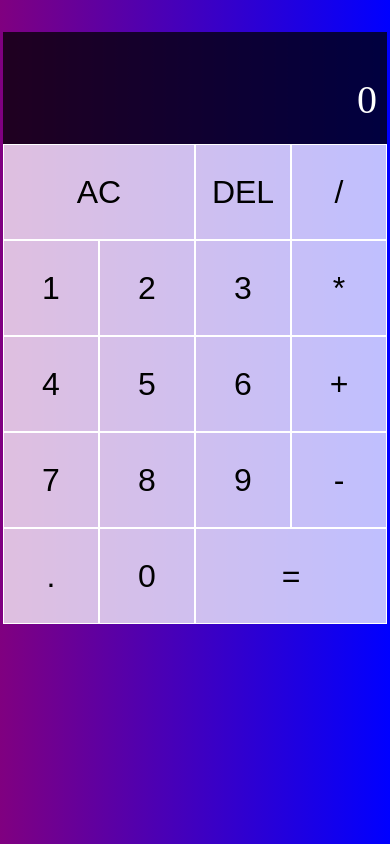
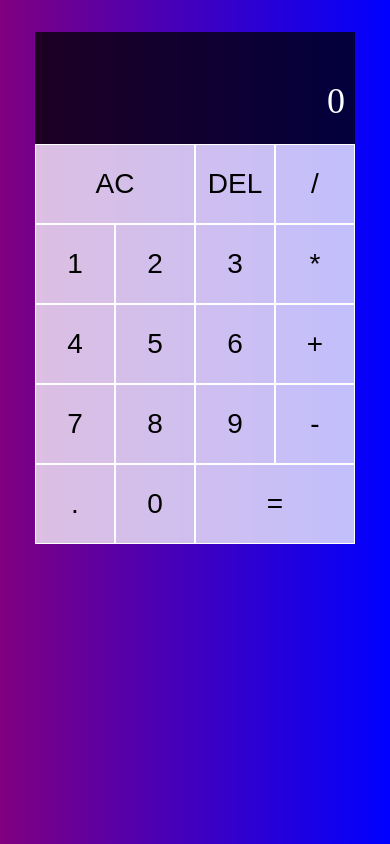
Before and after one commit to A-MOHAMED14/React-Calculator, a React (Vite) app in the folder calculator/: page / in a window 390 px wide. Built offline with nearby package versions, Linux system fonts and the light colour scheme.

Commit message:
Add responsive design for mobile view, adjust grid layout and font sizes for smaller screens

```diff
--- a/calculator/src/style.css
+++ b/calculator/src/style.css
@@ -47,10 +47,29 @@ body {
 
 .output .previous-number {
   color: rgba(255, 255, 255, 0.75);
-  font: 1.5rem;
+  font-size: 1.5rem;
 }
 
 .output .current-number {
   color: white;
   font-size: 2.5rem;
 }
+
+@media (max-width: 500px) {
+  .calculator {
+    grid-template-columns: repeat(4, 5rem);
+    grid-template-rows: minmax(7rem, auto) repeat(5, 5rem);
+  }
+
+  .calculator button {
+    font-size: 1.75rem;
+  }
+
+  .output .previous-number {
+    font-size: 1.25rem;
+  }
+
+  .output .current-number {
+    font-size: 2.25rem;
+  }
+}
```
